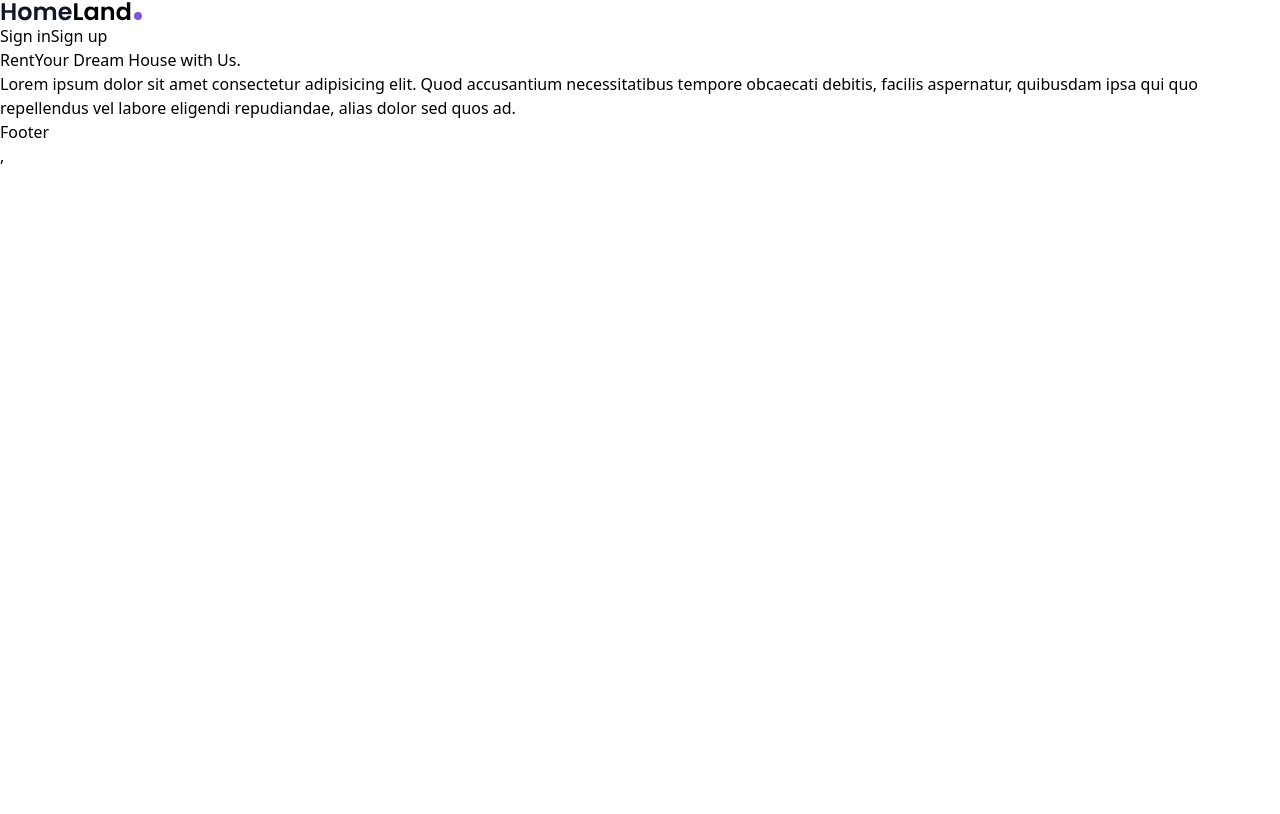
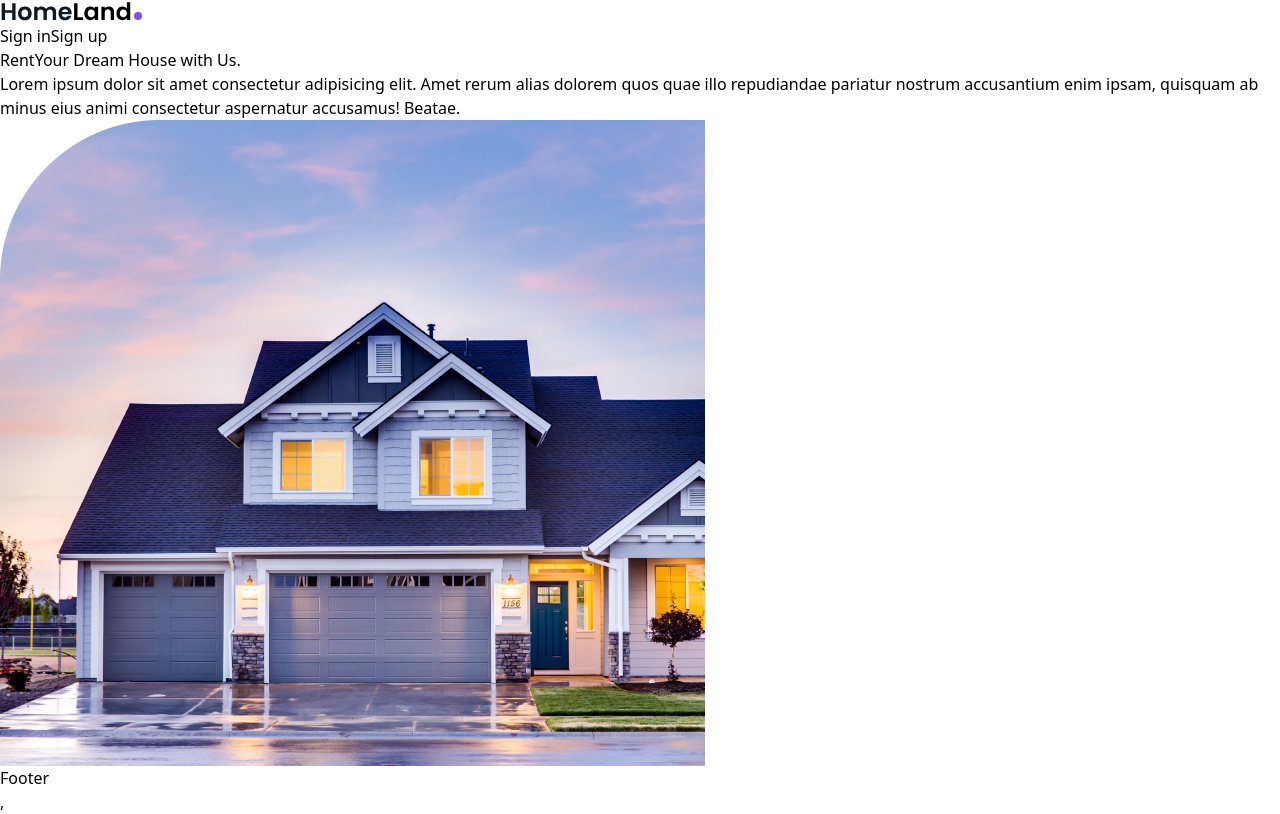
Before and after one commit to hassanrnt/HomeLand-projet, a React (Vite) app: page / in a window 1280 px wide. Built offline with nearby package versions, Linux system fonts and the light colour scheme.

Commit message:
add to image

```diff
--- a/src/components/Banner.jsx
+++ b/src/components/Banner.jsx
@@ -12,14 +12,12 @@ const Banner = () => {
         <h1><span>Rent</span>Your Dream House with Us.
         </h1>
         <p>
-          Lorem ipsum dolor sit amet consectetur
-           adipisicing elit. Quod
-           accusantium necessitatibus
-           tempore obcaecati debitis, facilis
-            aspernatur, quibusdam ipsa qui quo
-             repellendus vel labore eligendi
-             repudiandae, alias dolor sed quos ad.
+          Lorem ipsum dolor sit amet consectetur adipisicing elit. Amet rerum alias dolorem quos quae illo repudiandae pariatur nostrum accusantium enim ipsam, quisquam ab minus eius animi consectetur aspernatur accusamus! Beatae.
         </p>
+      </div>
+      {/* image */}
+      <div>
+        <img src={Image} alt="" />
       </div>
     </div>
 
```
